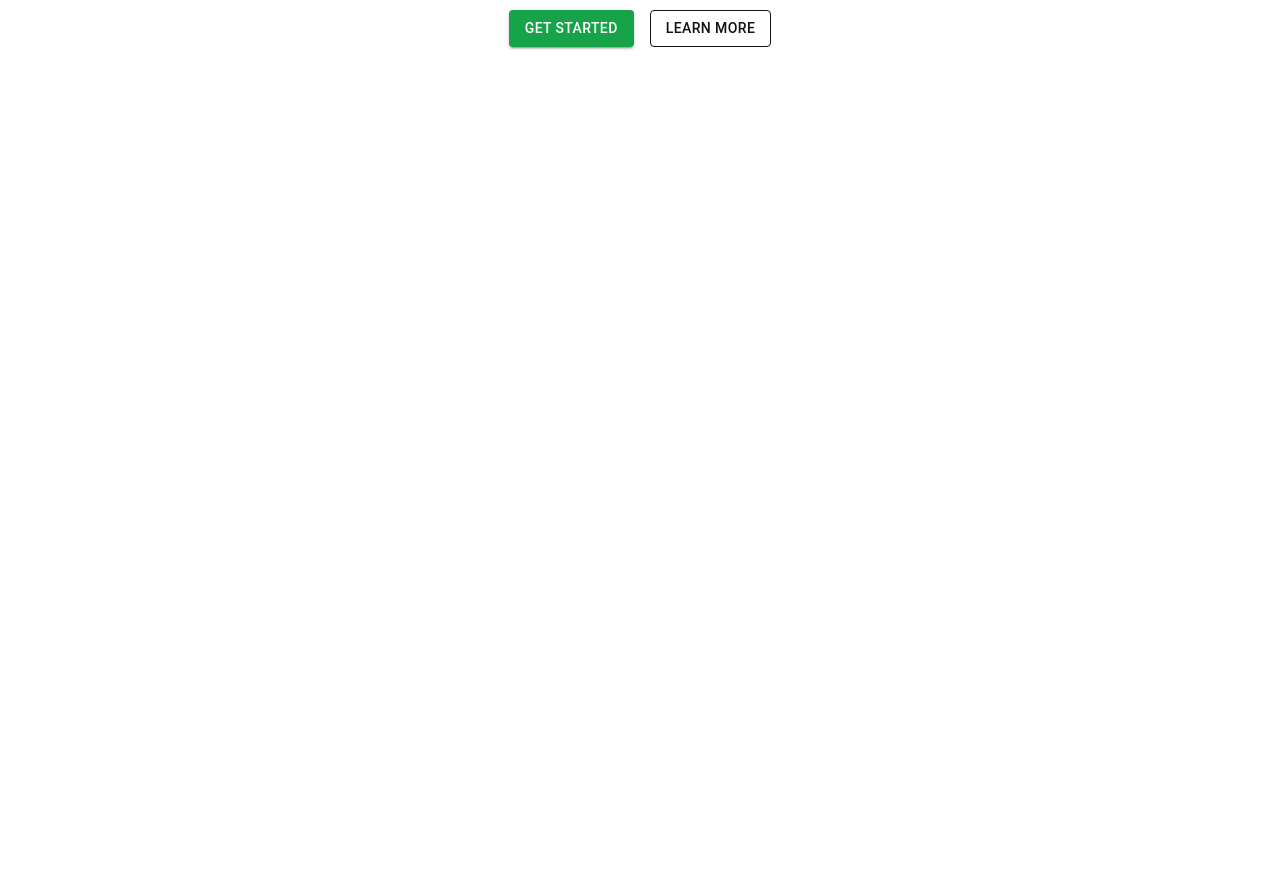
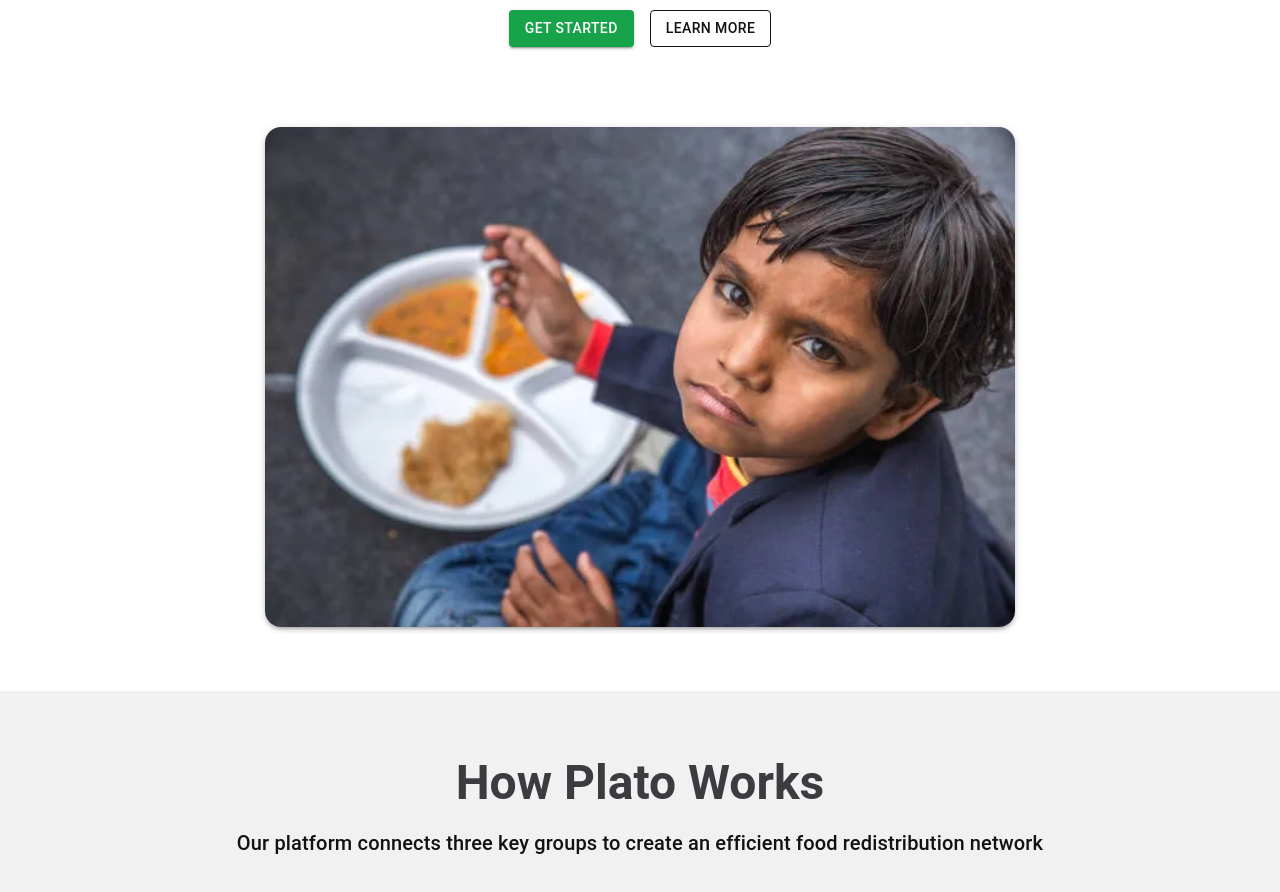
Before and after one commit to RealAakashGupta/PLATO, a React (Create React App) app in the folder frontend/: page / in a window 1280 px wide. Shown: the part 400-1292 px from the top of the page. Before the commit the page ends 800 px from the top, so only its background shows below. Built offline with nearby package versions, Linux system fonts and the light colour scheme.

Commit message:
Landing page changes

```diff
--- a/frontend/src/pages/LandingPage.tsx
+++ b/frontend/src/pages/LandingPage.tsx
@@ -10,7 +10,7 @@ interface LandingPageProps {
   onToggle: () => void;
 }
 
-const getStarted = (onOpenAuth: () => void, darkMode: boolean) => {
+const GetStarted: React.FC<{ onOpenAuth: () => void; darkMode: boolean }> = ({ onOpenAuth, darkMode }) => {
   const currentTheme = darkMode ? theme.dark : theme.light;
   return (
     <Box sx={{ textAlign: "center", mt: 8, color: currentTheme.text }}>
@@ -49,16 +49,52 @@ const getStarted = (onOpenAuth: () => void, darkMode: boolean) => {
           Learn More
         </Button>
       </Box>
+      <Box sx={{ mt: 6, textAlign: "center" }}>
+        <Box
+          component="img"
+          src="/assets/hungry-child.webp"
+          alt=""
+          loading="lazy"
+          sx={{
+            width: "100%",
+            maxWidth: "750px",
+            borderRadius: 4,
+            boxShadow: 3,
+            display: "block",
+            margin: "0 auto",
+          }}
+        />
+      </Box>
     </Box>
   );
 };
 
+const AboutUs: React.FC<{ darkMode : boolean }> = ({ darkMode }) => {
+  const currentTheme = darkMode ? theme.dark : theme.light;
+  return (
+    <Box sx = {{ textAlign:"center", mt:8, py: 8, px: 8, bgcolor: currentTheme.aboutUsBackground }} >
+      <Box>
+        <Typography variant="h3" component="h2" sx={{fontWeight: 600, color: currentTheme.text_heading}}>
+          How Plato Works
+        </Typography>
+        <Typography variant="h6" component="p" sx={{ mt: 2, color: currentTheme.text }}>
+          Our platform connects three key groups to create an efficient food redistribution network
+        </Typography>
+      </Box>
+    </Box>
+  )
+}
+
 const LandingPage: React.FC<LandingPageProps> = ({ onOpenAuth, darkMode, onToggle }) => {
-  const currentTheme = darkMode ? theme.dark : theme.light;
   return (
     <div>
       <LandingPageNavbar onOpenAuth={onOpenAuth} darkMode={darkMode} onToggle={onToggle} />
-      <Box sx={{ textAlign: "center", mt: 8 }}>{getStarted(onOpenAuth, darkMode)}</Box>
+      <Box sx={{ textAlign: "center", mt: 8 }}>
+        <GetStarted onOpenAuth={onOpenAuth} darkMode={darkMode} />
+      </Box>
+      <Box sx={{ textAlign: "center", mt: 8 }}>
+        <AboutUs darkMode={darkMode} />
+      </Box>
     </div>
   );
 }
--- a/frontend/src/theme.ts
+++ b/frontend/src/theme.ts
@@ -4,12 +4,16 @@ const theme = {
         text: "#121212",
         navbarBackground: "#f0ffefff",
         primary: "#15803d",
+        text_heading: "#3c3c40ff",
+        aboutUsBackground: "#f1f1f1ff"
     },
     dark: {
         background: "#121212",
         text: "#ffffff",
         navbarBackground: "#333333",
         primary: "#4caf50",
+        text_heading: "#a9a9b7ff",
+        aboutUsBackground: "#161616ff"
     },
 };
 
```
Also changed, not shown: frontend/public/assets/hungry-child.webp (added), 1 other file (tests, documents, lock files or other folders).
